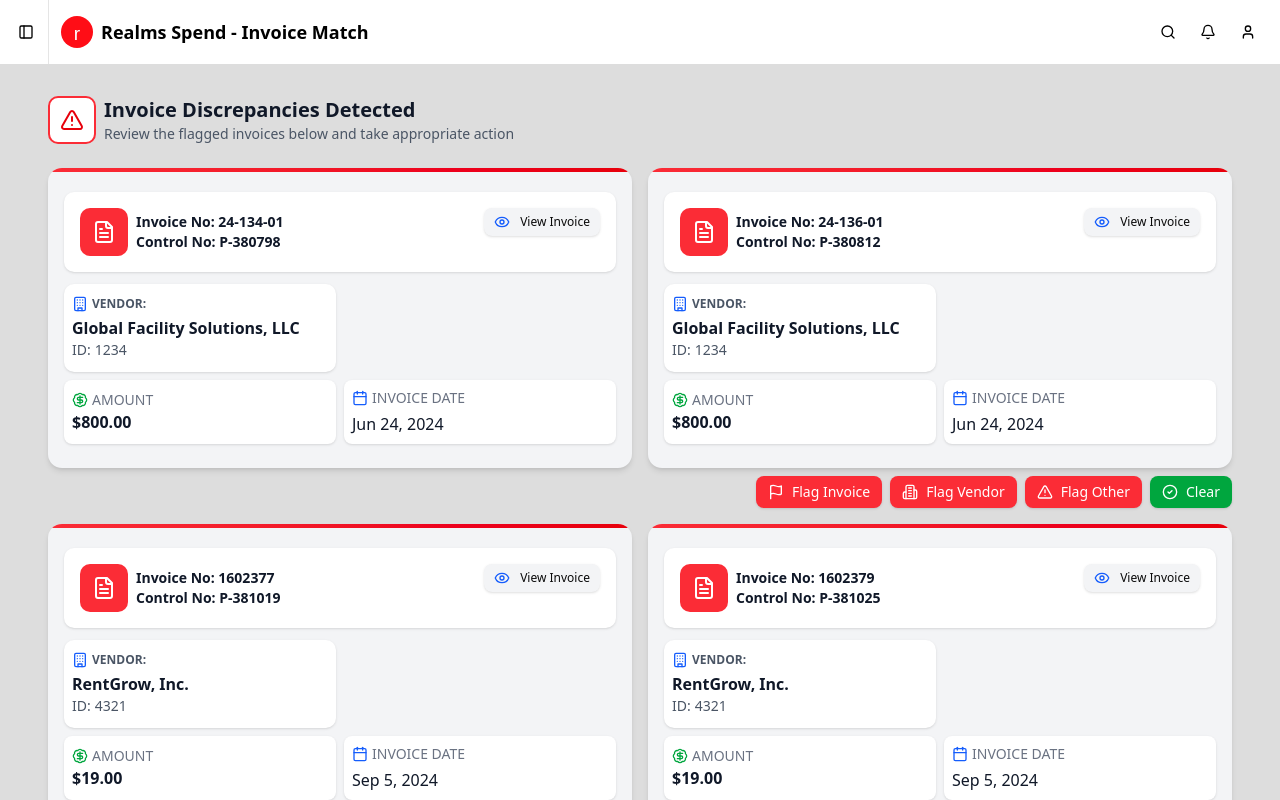
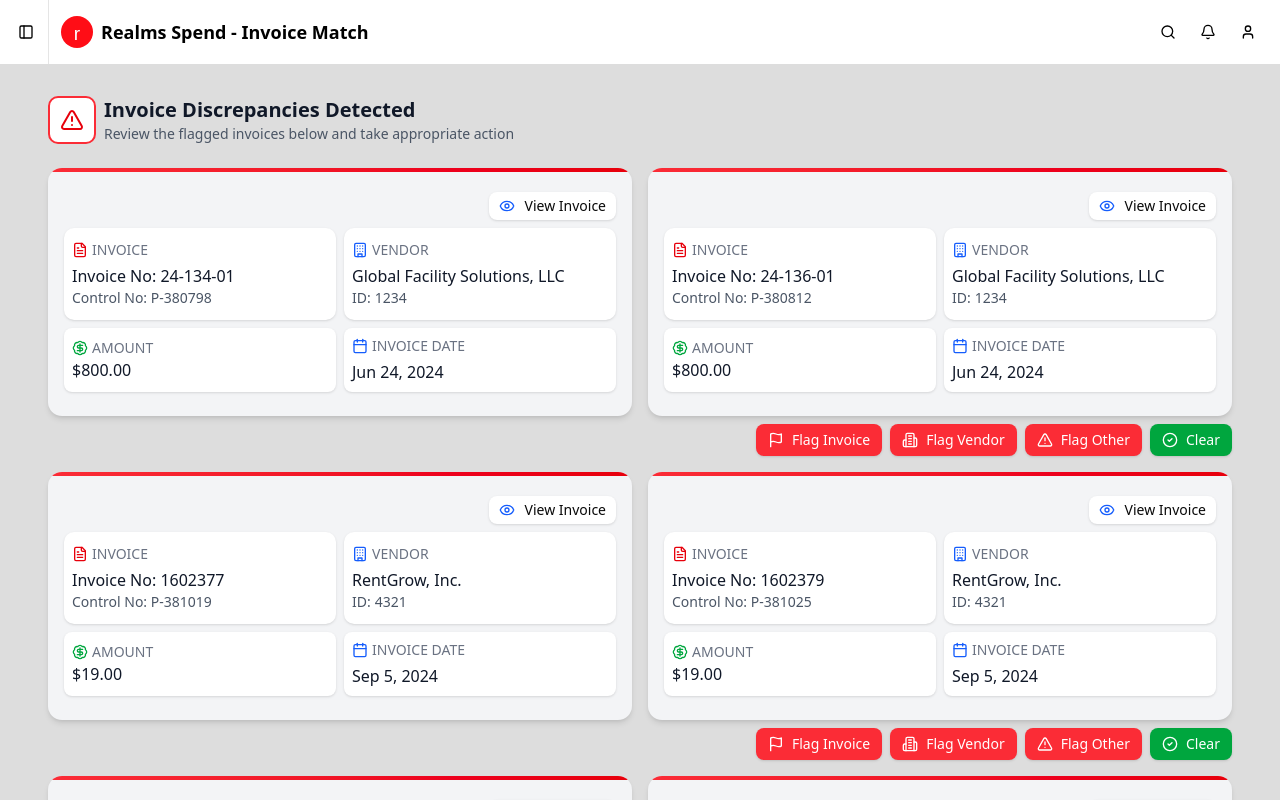
Before and after one commit to stefegg/realms-spend-demo, a Next.js app: page /invoice-match in a window 1280 px wide. Shown: the top 800 px of the page. Built offline with nearby package versions, Linux system fonts and the light colour scheme; a web font is replaced by a local one.

Commit message:
addtl post demo changes

```diff
--- a/components/InvoiceMatch/index.tsx
+++ b/components/InvoiceMatch/index.tsx
@@ -103,28 +103,15 @@ export function InvoiceMatch({
             <div className="absolute top-0 left-0 w-full h-1 bg-gradient-to-r from-red-500 to-red-600"></div>
             <CardContent className="px-4">
               {/* Header */}
-              <div className="flex items-start justify-between mb-3 bg-white shadow-sm p-4 rounded-lg">
-                <div className="flex items-center gap-2">
-                  <div className="flex items-center justify-center w-12 h-12 bg-red-500 rounded-lg">
-                    <FileText className="w-6 h-6 text-white" />
-                  </div>
-                  <div>
-                    <h3 className="font-semibold text-gray-900 text-sm">
-                      Invoice No: {invoice.invoiceNo}
-                    </h3>
-                    <p className="font-semibold text-gray-900 text-sm">
-                      Control No: {invoice.controlNo}
-                    </p>
-                  </div>
-                </div>
+              <div className="flex justify-end mb-2 rounded-lg">
                 <Button
                   variant="ghost"
                   size="sm"
-                  className="h-7 px-2 text-xs hover:bg-blue-50 cursor-pointer bg-gray-100 shadow-sm"
+                  className="h-7 px-2 text-xs hover:bg-blue-50 cursor-pointer bg-white shadow-sm"
                   onClick={() => clickViewInvoice(invoice.imageId)}
                 >
                   <Eye className="w-3 h-3 mr-1 text-blue-600" />
-                  <div>View Invoice</div>
+                  <div className="text-sm font-medium">View Invoice</div>
                 </Button>
               </div>
 
@@ -135,12 +122,28 @@ export function InvoiceMatch({
                   <div className="bg-white shadow-sm p-3 px-2 rounded-lg flex flex-col h-full">
                     <div className="flex-1">
                       <div className="flex items-center gap-2 mb-1">
-                        <div className="text-xs font-semibold text-gray-600 uppercase flex flex-row gap-1">
-                          <Building className="w-4 h-4 text-blue-600" />
-                          <div>Vendor:</div>
+                        <div className="text-sm font-medium text-gray-500 uppercase items-center flex flex-row gap-1">
+                          <FileText className="w-4 h-4 text-red-600" />
+                          <div>Invoice</div>
                         </div>
                       </div>
-                      <div className="font-semibold text-gray-900 flex flex-row gap-1">
+                      <div className="font-medium text-gray-900 flex flex-row gap-1">
+                        Invoice No: {invoice.invoiceNo}
+                      </div>
+                    </div>
+                    <div className="text-sm text-gray-600 flex flex-row gap-1">
+                      Control No: {invoice.controlNo}
+                    </div>
+                  </div>
+                  <div className="bg-white shadow-sm p-3 px-2 rounded-lg flex flex-col h-full">
+                    <div className="flex-1">
+                      <div className="flex items-center gap-2 mb-1">
+                        <div className="text-sm font-medium text-gray-500 uppercase items-center flex flex-row gap-1">
+                          <Building className="w-4 h-4 text-blue-600" />
+                          <div>Vendor</div>
+                        </div>
+                      </div>
+                      <div className="font-medium text-gray-900 flex flex-row gap-1">
                         {invoice.vendor}
                       </div>
                     </div>
@@ -149,25 +152,6 @@ export function InvoiceMatch({
                       <div>{invoice.vendorId}</div>
                     </div>
                   </div>
-
-                  {/* <div className="p-3 px-2 bg-white shadow-sm rounded-md flex flex-col h-full">
-                    <div className="flex-1">
-                      <div className="flex items-center gap-2 mb-1">
-                        <div className="text-xs font-semibold text-gray-600 uppercase flex flex-row gap-1">
-                          <MapPin className="w-4 h-4 text-red-500" />
-                          <div className="pt-1">Property:</div>
-                        </div>
-                      </div>
-
-                      <div className="font-semibold text-gray-900 flex flex-row gap-1">
-                        <div>{invoice.property}</div>
-                      </div>
-                    </div>
-                    <div className="text-sm text-gray-600 flex flex-row gap-1">
-                      Code:
-                      <div>{invoice.propertyId}</div>
-                    </div>
-                  </div> */}
                 </div>
 
                 {/* Amount & Date */}
@@ -178,7 +162,7 @@ export function InvoiceMatch({
                         <BadgeDollarSign className="w-4 h-4 text-green-600" />
                         <p>Amount</p>
                       </div>
-                      <p className="font-bold text-md text-gray-900">
+                      <p className="font-medium text-md text-gray-900">
                         {formatCurrency(invoice.amount)}
                       </p>
                     </div>
```
